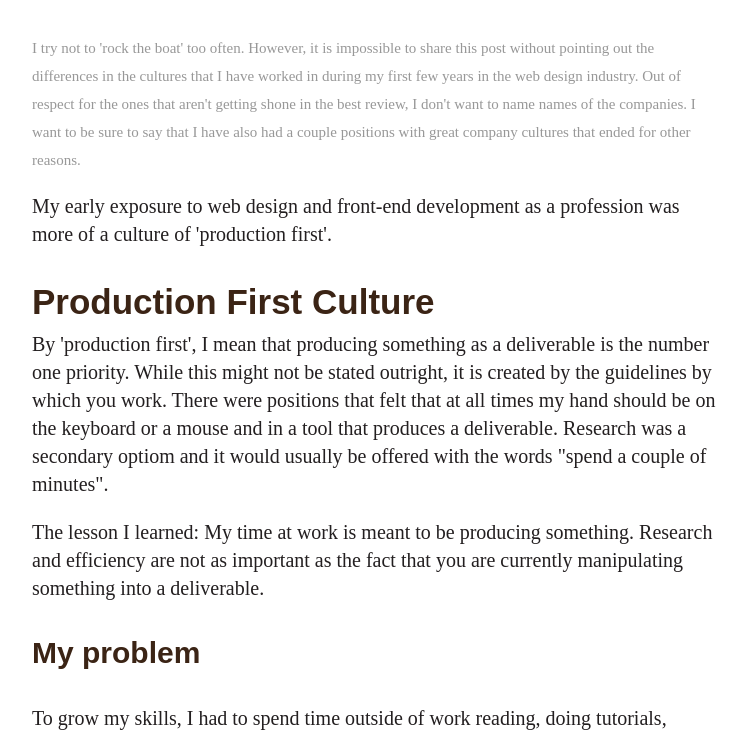
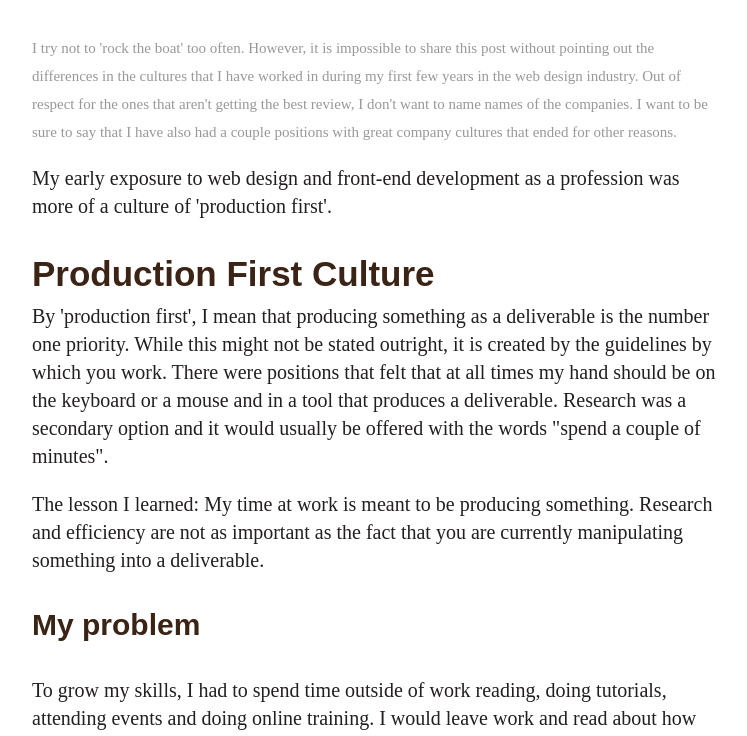
Before and after one commit to dandenney/dandenney.com, a PHP site: a page that uses posts/front-end-dev/production-vs-shipping/index.php in a window 1280 px wide. Shown: the part 94-830 px from the top of the page, without its empty margins (264-1011 px from the left). Run offline with PHP 8.4, Linux system fonts and the light colour scheme; some libraries are stand-ins or nearby versions; some web fonts are replaced.

Commit message:
typso are bda

```diff
--- a/posts/front-end-dev/production-vs-shipping/index.php
+++ b/posts/front-end-dev/production-vs-shipping/index.php
@@ -8,12 +8,12 @@
 
 	<article class="post-standard">
 
-		<small>I try not to 'rock the boat' too often. However, it is impossible to share this post without pointing out the differences in the cultures that I have worked in during my first few years in the web design industry. Out of respect for the ones that aren't getting shone in the best review, I don't want to name names of the companies. I want to be sure to say that I have also had a couple positions with great company cultures that ended for other reasons.</small>
+		<small>I try not to 'rock the boat' too often. However, it is impossible to share this post without pointing out the differences in the cultures that I have worked in during my first few years in the web design industry. Out of respect for the ones that aren't getting the best review, I don't want to name names of the companies. I want to be sure to say that I have also had a couple positions with great company cultures that ended for other reasons.</small>
 
     <p>My early exposure to web design and front-end development as a profession was more of a culture of 'production first'.</p>
 
     <h2>Production First Culture</h2>
-    <p>By 'production first', I mean that producing something as a deliverable is the number one priority. While this might not be stated outright, it is created by the guidelines by which you work. There were positions that felt that at all times my hand should be on the keyboard or a mouse and in a tool that produces a deliverable. Research was a secondary optiom and it would usually be offered with the words "spend a couple of minutes".</p>
+    <p>By 'production first', I mean that producing something as a deliverable is the number one priority. While this might not be stated outright, it is created by the guidelines by which you work. There were positions that felt that at all times my hand should be on the keyboard or a mouse and in a tool that produces a deliverable. Research was a secondary option and it would usually be offered with the words "spend a couple of minutes".</p>
 
     <p>The lesson I learned: My time at work is meant to be producing something. Research and efficiency are not as important as the fact that you are currently manipulating something into a deliverable.</p>
 
```
